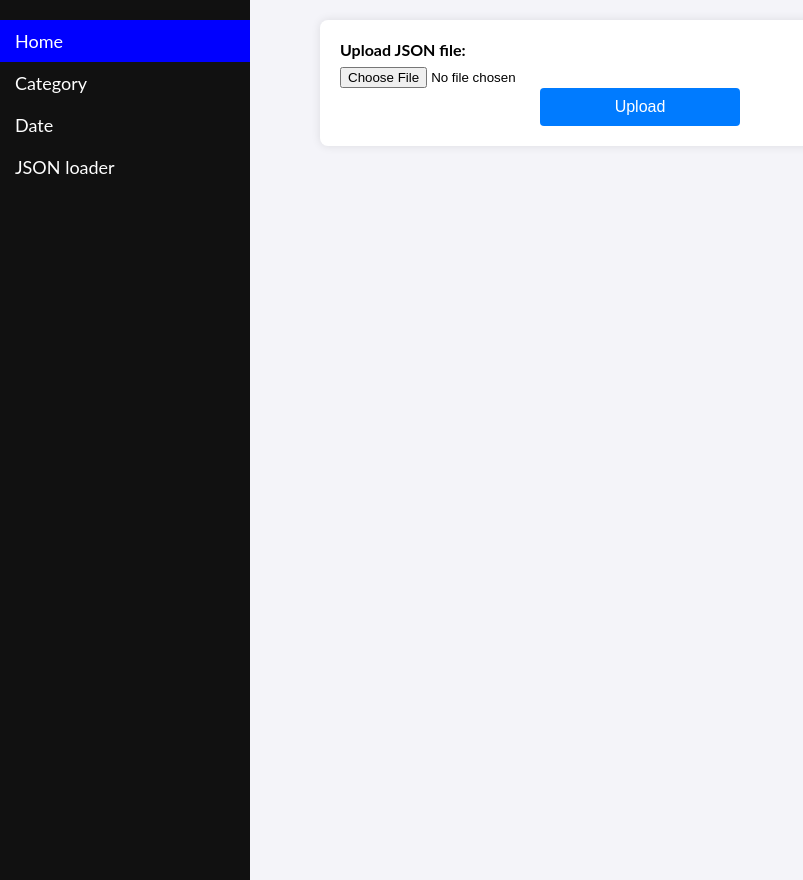
After one commit to NotNulls/expenses_tracker, a Flask app: template templates/json_loader.html in a window 1280 px wide. The commit adds this page. Shown: the whole page, without its empty margins (0-803 px from the left). Run offline with Flask 3, Linux system fonts and the light colour scheme; the template is opened without the code that fills it, so the values that code supplies are empty; some libraries are stand-ins or nearby versions.

Commit message:
5th commit: Developing and routing a load from JSON file.

```diff
--- a/templates/add_expenses.html
+++ b/templates/add_expenses.html
@@ -11,7 +11,7 @@
             <a class="active" href="{{ url_for('index') }}">Home</a>
             <a href = "{{ url_for('select_by_category') }}">Category</a>
             <a href="{{ url_for('select_by_date') }}">Date</a>
-            <a href="#example">Example</a>
+            <a href="{{ url_for('expense_json_loader') }}">JSON loader</a>
     </div>
     <h1>Submit a Transaction</h1>
     <form action="/add_expenses" method="POST">
--- a/templates/categories.html
+++ b/templates/categories.html
@@ -11,7 +11,7 @@
         <a class="active" href="{{ url_for('index') }}">Home</a>
         <a href = "{{ url_for('select_by_category') }}">Category</a>
         <a href="{{ url_for('select_by_date') }}">Date</a>
-        <a href="#example">Example</a>
+        <a href="{{ url_for('expense_json_loader') }}">JSON loader</a>
     </div>
     <h1>Select the entries by category.</h1>
     <form method="POST" action="{{ url_for('select_by_category') }}">
--- a/templates/date.html
+++ b/templates/date.html
@@ -9,7 +9,7 @@
         <a class="active" href="{{ url_for('index') }}">Home</a>
         <a href = "{{ url_for('select_by_category') }}">Category</a>
         <a href="{{ url_for('select_by_date') }}">Date</a>
-        <a href="#example">Example</a>
+        <a href="{{ url_for('expense_json_loader') }}">JSON loader</a>
 </div>
 <h1>Select the entries by date.</h1>
     <form method="POST" action="{{ url_for('select_by_date') }}">
--- a/templates/index.html
+++ b/templates/index.html
@@ -19,7 +19,7 @@
         <a class="active" href="{{ url_for('index') }}">Home</a>
         <a href = "{{ url_for('select_by_category') }}">Category</a>
         <a href="{{ url_for('select_by_date') }}">Date</a>
-        <a href="#example">Example</a>
+        <a href="{{ url_for('expense_json_loader') }}">JSON loader</a>
     </div>
 </body>
 </html>
--- /dev/null
+++ b/templates/json_loader.html
@@ -0,0 +1,21 @@
+<html>
+<head>
+    <meta http-equiv="Content-Type" content="text/html;charset=UTF-8">
+    <title>JSON loader</title>
+    <link rel="stylesheet" href="{{ url_for('static', filename='styles.css') }}">
+</head>
+<body>
+    <div class="sidebar">
+        <a class="active" href="{{ url_for('index') }}">Home</a>
+        <a href = "{{ url_for('select_by_category') }}">Category</a>
+        <a href="{{ url_for('select_by_date') }}">Date</a>
+        <a href="{{ url_for('expense_json_loader') }}">JSON loader</a>
+    </div>
+    <form enctype="multipart/form-data" action="{{ url_for('expense_json_loader') }}" method="post" >
+      <label for="jsonFile">Upload JSON file:</label>
+      <input content="application/json" type="file" id="jsonFile" name="jsonFile" accept=".json" required>
+      <button type="submit">Upload</button>
+    </form>
+
+</body>
+</html>
```
